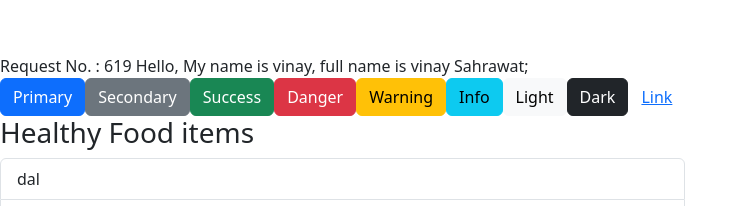
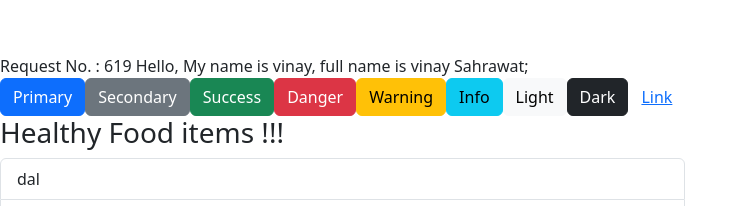
Before and after one commit to sahrawatvinay/React, a React (Vite) app in the folder first-react-app/: page / in a window 1280 px wide. Shown: the part 183-389 px from the top of the page, without its empty margins (0-748 px from the left). Built offline with nearby package versions, Linux system fonts and the light colour scheme.

Commit message:
breaking down healthy food app into multiple components

```diff
--- a/first-react-app/src/components/HealthyFood.jsx
+++ b/first-react-app/src/components/HealthyFood.jsx
@@ -1,16 +1,16 @@
+import FoodHeading from "./HealthyFoodSubComponents/FoodHeading";
+import ErrorMessage from "./HealthyFoodSubComponents/FoodErrorMessage";
+import FoodItemsList from "./HealthyFoodSubComponents/FoodItemsList";
+
 function HealthyFood() {
     //let food = [];
     let food = ["dal", "paneer", "ghee", "milk", "curd"];
 
     return (
         <>
-            <h3>Healthy Food items</h3>
-            {food.length === 0 && <p>I am hungry.</p>}
-            <ul className="list-group">
-                {food.map((item) =>
-                    <li key={item} className="list-group-item">{item}</li>
-                )}
-            </ul>
+            <FoodHeading></FoodHeading>
+            <ErrorMessage></ErrorMessage>
+            <FoodItemsList></FoodItemsList>
         </>
     );
 }
--- /dev/null
+++ b/first-react-app/src/components/HealthyFoodSubComponents/FoodErrorMessage.jsx
@@ -0,0 +1,9 @@
+const ErrorMessage = () => {
+    //let food = [];
+    let food = ["dal", "paneer", "ghee", "milk", "curd"];
+    return (
+        <>{food.length === 0 && <p>I am hungry.</p>}</>
+    );
+};
+
+export default ErrorMessage;
--- /dev/null
+++ b/first-react-app/src/components/HealthyFoodSubComponents/FoodHeading.jsx
@@ -0,0 +1,7 @@
+const FoodHeading = () => {
+    return (
+        <h3>Healthy Food items !!!</h3>
+    );
+};
+
+export default FoodHeading;
--- /dev/null
+++ b/first-react-app/src/components/HealthyFoodSubComponents/FoodItemsList.jsx
@@ -0,0 +1,13 @@
+const FoodItemsList = () => {
+    //let food = [];
+    let food = ["dal", "paneer", "ghee", "milk", "curd"];
+    return (
+        <ul className="list-group">
+            {food.map((item) =>
+                <li key={item} className="list-group-item">{item}</li>
+            )}
+        </ul>
+    );
+};
+
+export default FoodItemsList;
```
